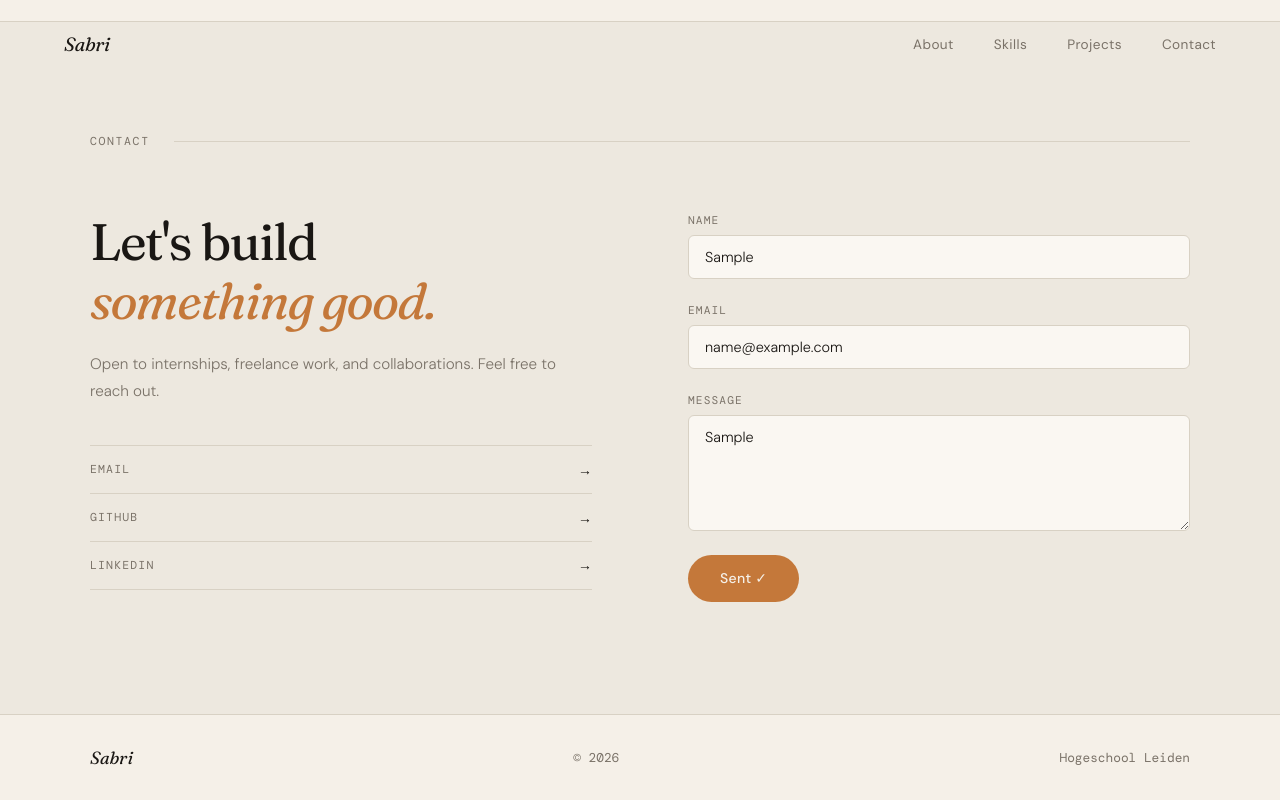
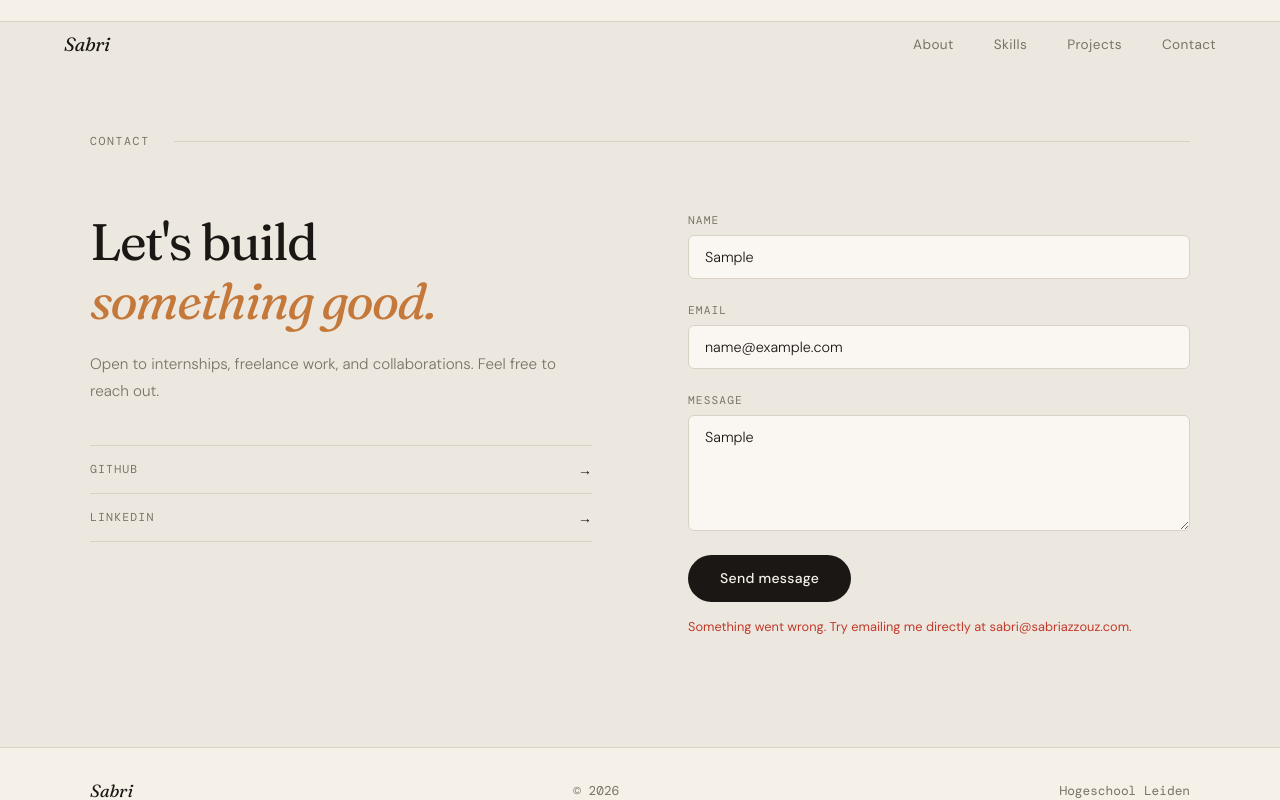
Before and after one commit to SabriAz/portfolio, a Vue app: page / in a window 1280 px wide. Both pictures are taken after typing "Sample", "name@example.com", "Sample" into the empty fields and a click on the button "Send message". Shown: the part 3268-4068 px from the top of the page. Built offline with nearby package versions, Linux system fonts and the light colour scheme; a web font is replaced by a local one.

Commit message:
feat: Contact section is functional now

```diff
--- a/src/components/ContactSection.vue
+++ b/src/components/ContactSection.vue
@@ -10,10 +10,6 @@
           <h2>Let's build<br /><em>something good.</em></h2>
           <p>Open to internships, freelance work, and collaborations. Feel free to reach out.</p>
           <div class="links">
-            <a href="mailto:sabri@sabriazzouz.com" class="link-row">
-              <span class="link-label">Email</span>
-              <span class="link-val"> →</span>
-            </a>
             <a href="https://github.com/SabriAz" target="_blank" rel="noopener" class="link-row">
               <span class="link-label">GitHub</span>
               <span class="link-val"> →</span>
@@ -37,9 +33,10 @@
             <label>Message</label>
             <textarea v-model="form.message" rows="5" placeholder="Hey Sabri, let's talk..." required></textarea>
           </div>
-          <button type="submit" :class="['submit', { sent }]">
-            {{ sent ? 'Sent ✓' : 'Send message' }}
+          <button type="submit" :class="['submit', { sent, sending }]" :disabled="sending">
+            {{ sent ? 'Sent ✓' : sending ? 'Sending...' : 'Send message' }}
           </button>
+          <p v-if="error" class="error-msg">Something went wrong. Try emailing me directly at sabri@sabriazzouz.com.</p>
         </form>
       </div>
     </div>
@@ -48,14 +45,46 @@
 
 <script setup>
 import { ref, reactive } from 'vue'
+
+const FORMSPREE_ENDPOINT = 'https://formspree.io/f/mqevyqnl'
+
 const form = reactive({ name: '', email: '', message: '' })
 const sent = ref(false)
-function handleSubmit() {
-  sent.value = true
-  setTimeout(() => {
-    sent.value = false
-    form.name = ''; form.email = ''; form.message = ''
-  }, 3000)
+const sending = ref(false)
+const error = ref(false)
+
+async function handleSubmit() {
+  sending.value = true
+  error.value = false
+
+  try {
+    const res = await fetch(FORMSPREE_ENDPOINT, {
+      method: 'POST',
+      headers: {
+        'Content-Type': 'application/json',
+        'Accept': 'application/json'
+      },
+      body: JSON.stringify({
+        name: form.name,
+        email: form.email,
+        message: form.message
+      })
+    })
+
+    if (res.ok) {
+      sent.value = true
+      form.name = ''
+      form.email = ''
+      form.message = ''
+      setTimeout(() => { sent.value = false }, 3000)
+    } else {
+      error.value = true
+    }
+  } catch (e) {
+    error.value = true
+  } finally {
+    sending.value = false
+  }
 }
 </script>
 
@@ -188,6 +217,17 @@ input::placeholder, textarea::placeholder { color: var(--border); }
 .submit:hover { opacity: 0.75; transform: translateY(-1px); }
 .submit.sent { background: var(--accent); }
 
+.error-msg {
+  font-size: 0.8rem;
+  color: #c0392b;
+  margin-top: -0.5rem;
+}
+
+.submit:disabled {
+  opacity: 0.6;
+  cursor: not-allowed;
+}
+
 @media (max-width: 768px) {
   .contact { padding: 5rem 1.75rem; }
   .contact-grid { grid-template-columns: 1fr; gap: 3rem; }
```
